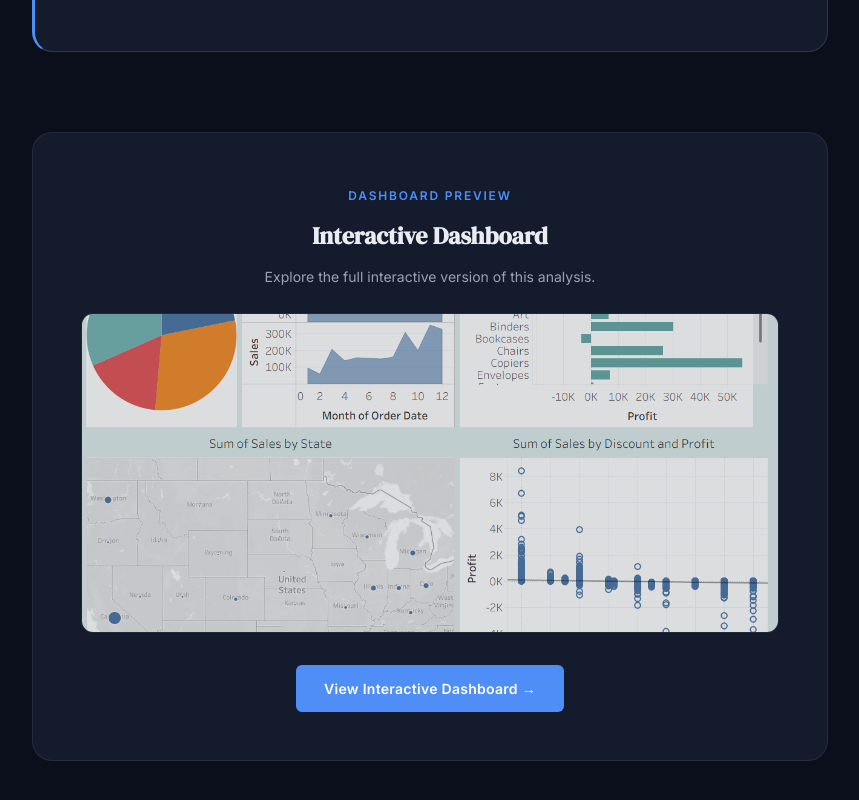
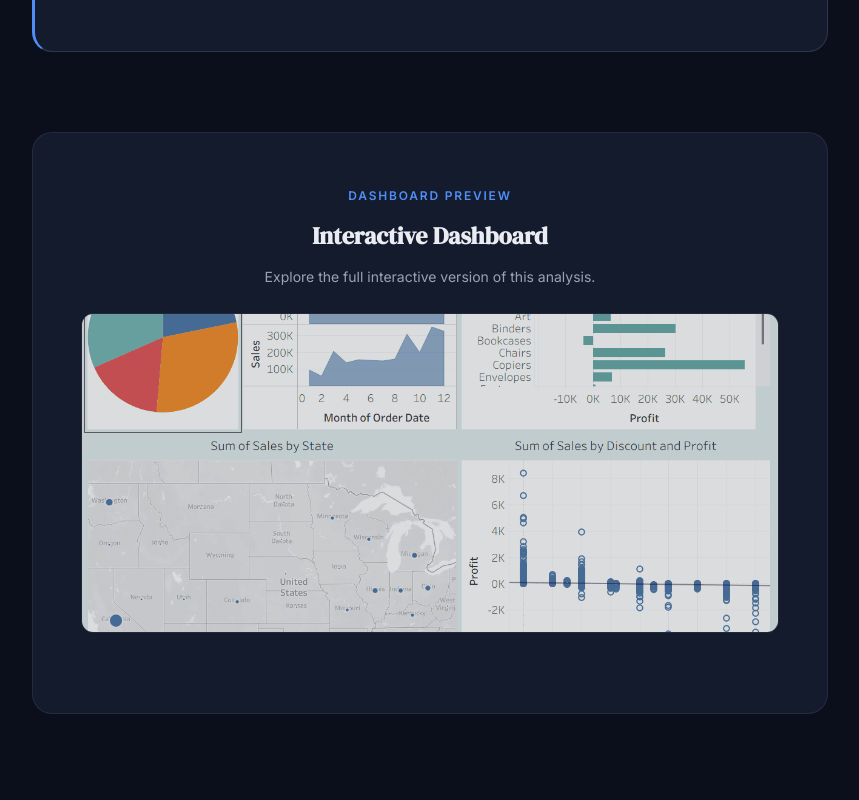
Before and after one commit to usman-abdul/usmanolamide_portfolio, a React (Vite) app in the folder portfolio/: page /projects/profit in a window 1280 px wide. Shown: the part 2740-3540 px from the top of the page, without its empty margins (210-1069 px from the left). Built offline with nearby package versions, Linux system fonts and the light colour scheme.

Commit message:
separate image and demo fields — static image for card, gif for dashboard preview

```diff
--- a/portfolio/src/data/projects.js
+++ b/portfolio/src/data/projects.js
@@ -24,6 +24,7 @@ const projects = [
     impact:
       "Identified that reducing discount rates on Technology products by 5–8% could recover an estimated 12–18% in profit margin. Provided management with a single source of truth for monthly performance reviews, replacing a fragmented reporting process. Recommended a regional discount cap policy projected to improve overall profitability within two quarters.",
     image: "/images/Adiddas-retail.png",
+    demo: null,
     link: "#",
     slug: "retail",
   },
@@ -52,7 +53,8 @@ const projects = [
     impact:
       "Delivered a clear visual case for restructuring the discount policy. Recommended a tiered discount cap by product category, projected to improve overall margin by 10–15%. The Tableau story was designed for direct use in executive presentations, reducing the time from insight to decision.",
     image: "/images/regional-profit.png",
-    link: "https://public.tableau.com/views/Tableau_Book1_17765406091470/Dashboard1",
+    demo: "/images/regional-profit.gif",
+    link: "#",
     slug: "profit",
   },
   {
@@ -81,6 +83,7 @@ const projects = [
     impact:
       "Analysis supports prioritising early screening for patients over 40 with high BMI, particularly women in the 50–65 age group who are statistically underdiagnosed. Findings align with WHO hypertension prevention guidelines and provide an evidence base for targeted public health interventions. The compound risk model could be integrated into clinical triage workflows to flag high-risk patients before symptoms present.",
     image: "/images/health-data.png",
+    demo: null,
     link: "#",
     slug: "health",
   },
--- a/portfolio/src/pages/project-details/ProjectDetailTemplate.jsx
+++ b/portfolio/src/pages/project-details/ProjectDetailTemplate.jsx
@@ -161,13 +161,20 @@ export default function ProjectDetailTemplate({ project }) {
             <h3>Interactive Dashboard</h3>
             <p>Explore the full interactive version of this analysis.</p>
           </div>
-          {project.image && (
+          {project.demo ? (
+            <img
+              src={project.demo}
+              alt={`${project.title} dashboard demo`}
+              className="project-detail__preview-image"
+            />
+          ) : project.image ? (
             <img
               src={project.image}
               alt={`${project.title} dashboard preview`}
               className="project-detail__preview-image"
             />
-          )}
+          ) : null}
+          {project.link && project.link !== '#' && (
             <a
               href={project.link}
               target="_blank"
@@ -176,6 +183,7 @@ export default function ProjectDetailTemplate({ project }) {
             >
               View Interactive Dashboard →
             </a>
+          )}
         </motion.div>
 
       </div>
```
Also changed, not shown: portfolio/public/images/regional-profit.gif (added). Lines whose indentation alone changed are shown as unchanged.
